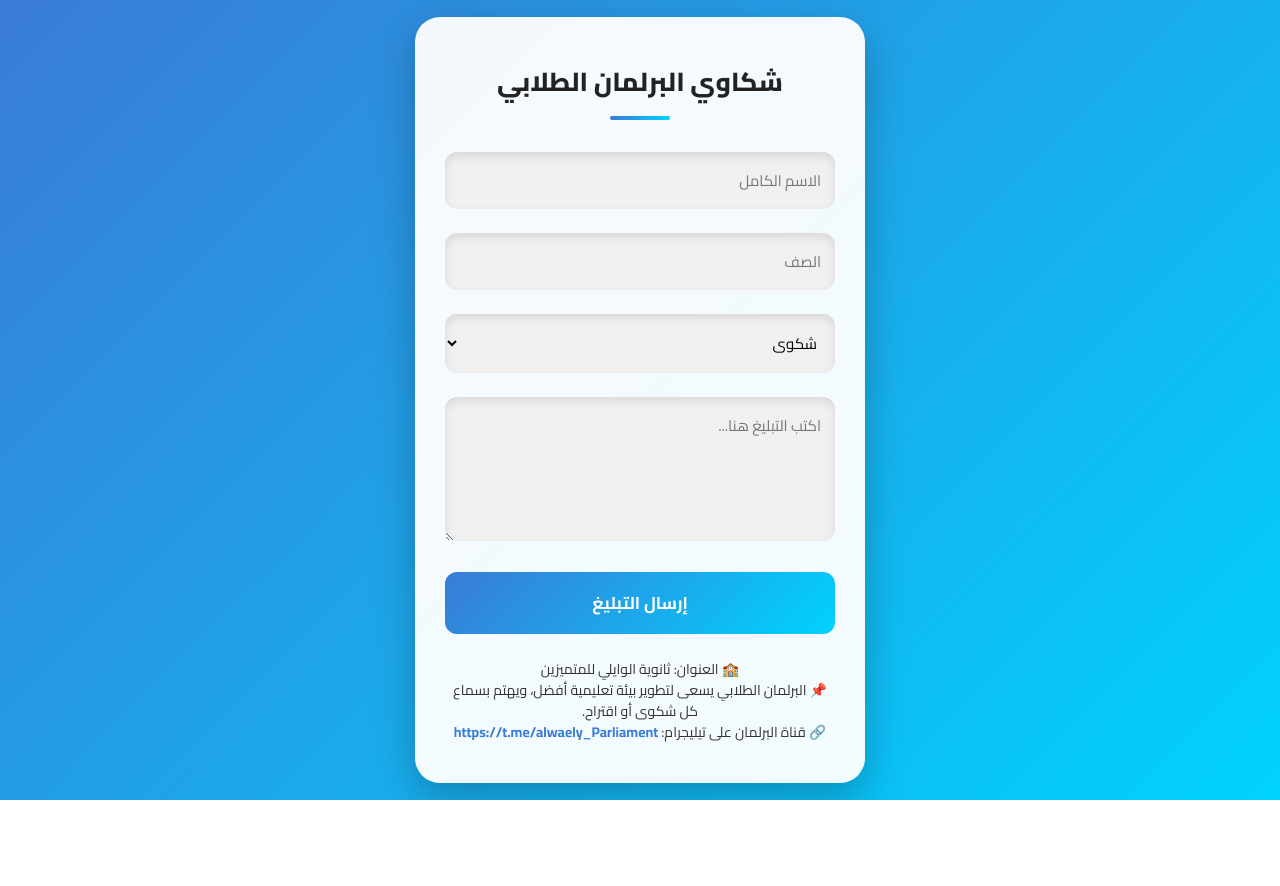
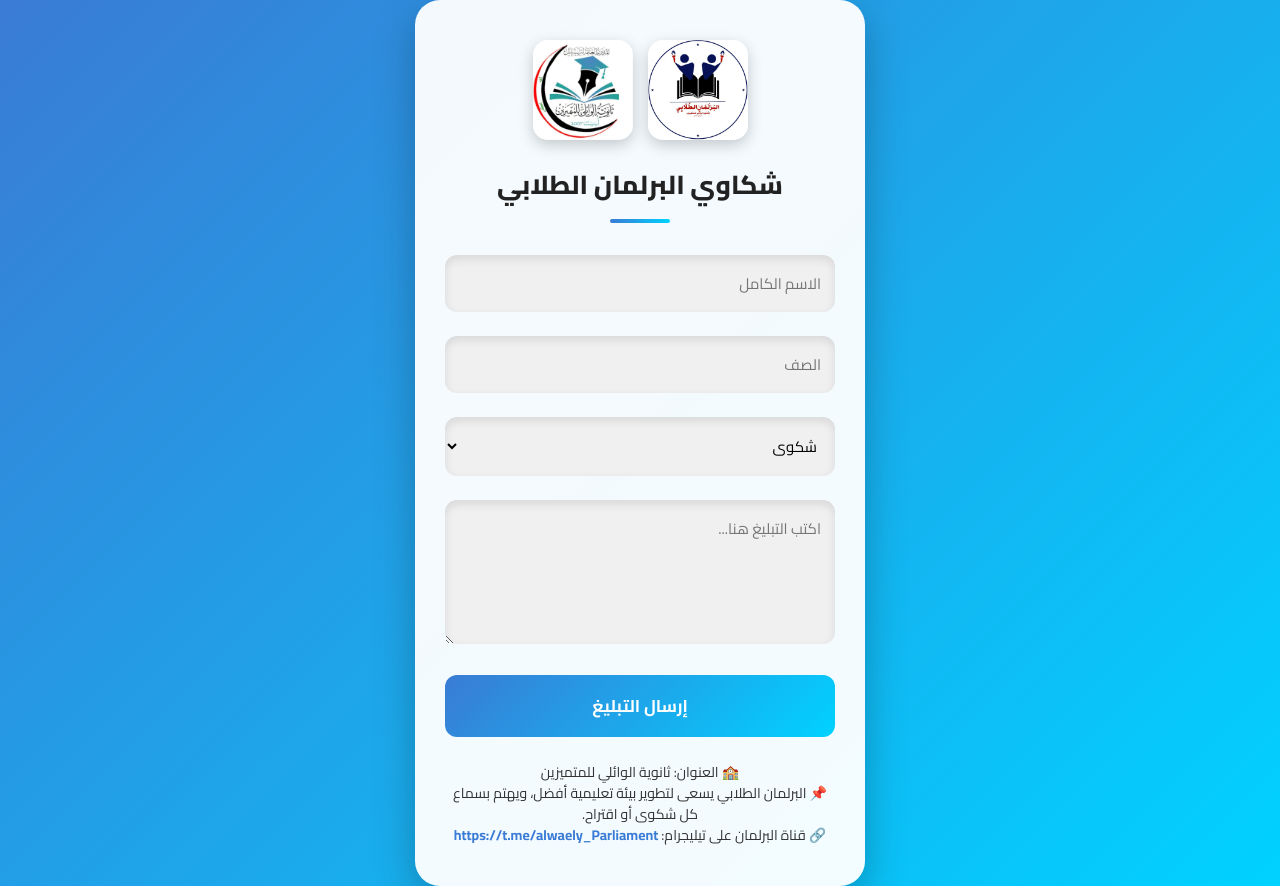
Before and after one commit to AliAlmhanna/Parliament_complaints, a plain HTML site: page index.html in a window 1280 px wide. Before the commit the page ends 800 px from the top, so only its background shows below. Drawn offline with Linux system fonts and the light colour scheme.

Commit message:
Add header images section to index.html

```diff
--- a/index.html
+++ b/index.html
@@ -31,6 +31,22 @@ body {
   max-width: 450px;
   text-align: center;
   animation: fadeIn 1s ease;
+}
+
+/* الصور أعلى الصفحة */
+.header-images {
+  display: flex;
+  justify-content: center;
+  gap: 15px;
+  margin-bottom: 20px;
+}
+
+.header-images img {
+  width: 100px;
+  height: 100px;
+  object-fit: cover;
+  border-radius: 15px;
+  box-shadow: 0 5px 15px rgba(0,0,0,0.2);
 }
 
 /* العنوان */
@@ -119,6 +135,13 @@ button:hover {
 <body>
 
 <div class="container">
+
+  <!-- الصور أعلى الصفحة -->
+  <div class="header-images">
+    <img src="https://github.com/AliAlmhanna/Parliament_complaints/blob/main/photo_%D9%A2%D9%A0%D9%A2%D9%A5-%D9%A1%D9%A0-%D9%A1%D9%A2_%D9%A1%D9%A8-%D9%A1%D9%A6-%D9%A4%D9%A1.jpg?raw=true">
+    <img src="https://github.com/AliAlmhanna/Parliament_complaints/blob/main/photo_%D9%A2%D9%A0%D9%A2%D9%A4-%D9%A1%D9%A2-%D9%A2%D9%A1_%D9%A2%D9%A1-%D9%A3%D9%A6-%D9%A1%D9%A0.jpg?raw=true">
+  </div>
+
   <h2>شكاوي البرلمان الطلابي</h2>
 
   <input type="text" id="name" placeholder="الاسم الكامل" required>
@@ -134,7 +157,7 @@ button:hover {
   <button onclick="sendReport()">إرسال التبليغ</button>
 
   <div class="footer">
-    <p>🏫 العنوان: ثانوية الوايلي للمتميزين</p>
+    <p>🏫 العنوان: ثانوية الوائلي للمتميزين</p>
     <p>📌 البرلمان الطلابي يسعى لتطوير بيئة تعليمية أفضل، ويهتم بسماع كل شكوى أو اقتراح.</p>
     <p>🔗 قناة البرلمان على تيليجرام: <a href="https://t.me/alwaely_Parliament" target="_blank">https://t.me/alwaely_Parliament</a></p>
   </div>
```
